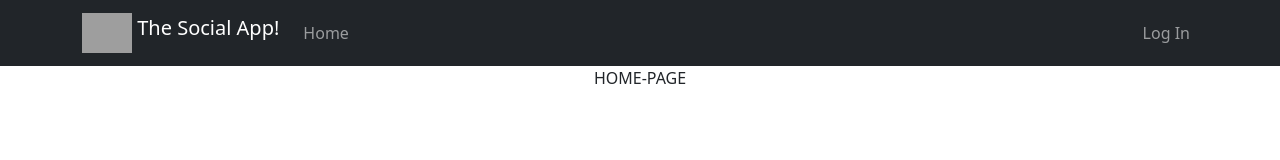
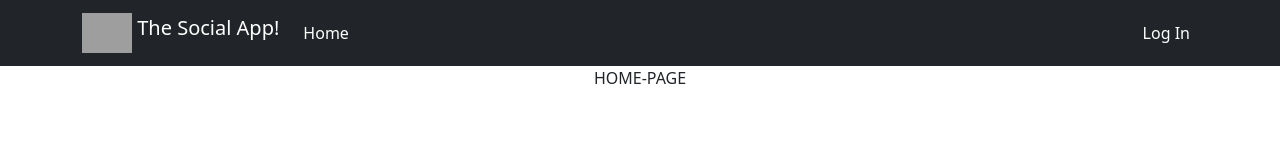
Before and after one commit to mateuscondefeitosa/Little_REACT-FIREBASE_Project, a React (Create React App) app: page / in a window 1280 px wide. Shown: the top 160 px of the page. Built offline with nearby package versions, Linux system fonts and the light colour scheme; no server answers; grey boxes are pictures that could not be loaded.

Commit message:
More funcs navbar

```diff
--- a/src/components/navbar.tsx
+++ b/src/components/navbar.tsx
@@ -30,19 +30,19 @@ export const CustomNavbar = () => {
           </Navbar.Brand>
           <Navbar.Collapse id="basic-navbar-nav">
             <Nav className="me-auto">
-              <Nav.Link href="/">Home</Nav.Link>
+              <Nav.Link href="/" className="text-white">Home</Nav.Link>
             </Nav>
             <Nav className="ms-auto">
                 {!user && (
                     <>
-                    <Nav.Link href="/login">Log In</Nav.Link>
+                    <Nav.Link href="/login" className="text-white">Log In</Nav.Link>
                     </>
                 )}
                 {user && (
                     <>
-                    <p>{user?.displayName}</p>
-                    <img src={user?.photoURL || ""} width="40" height="40"  className="d-inline-block align-top mx-1"/>
-                    <button onClick={logOut}> Log Out</button>
+                    <Navbar.Text className="text-white">{user?.displayName}</Navbar.Text>
+                    <img src={user?.photoURL || ""} width="40" height="40"  className="d-inline-block align-top mx-2"/>
+                    <Nav.Link onClick={logOut} className="text-white ps-4"> Log Out</Nav.Link>
                     </>
                 )}
             </Nav>
```
